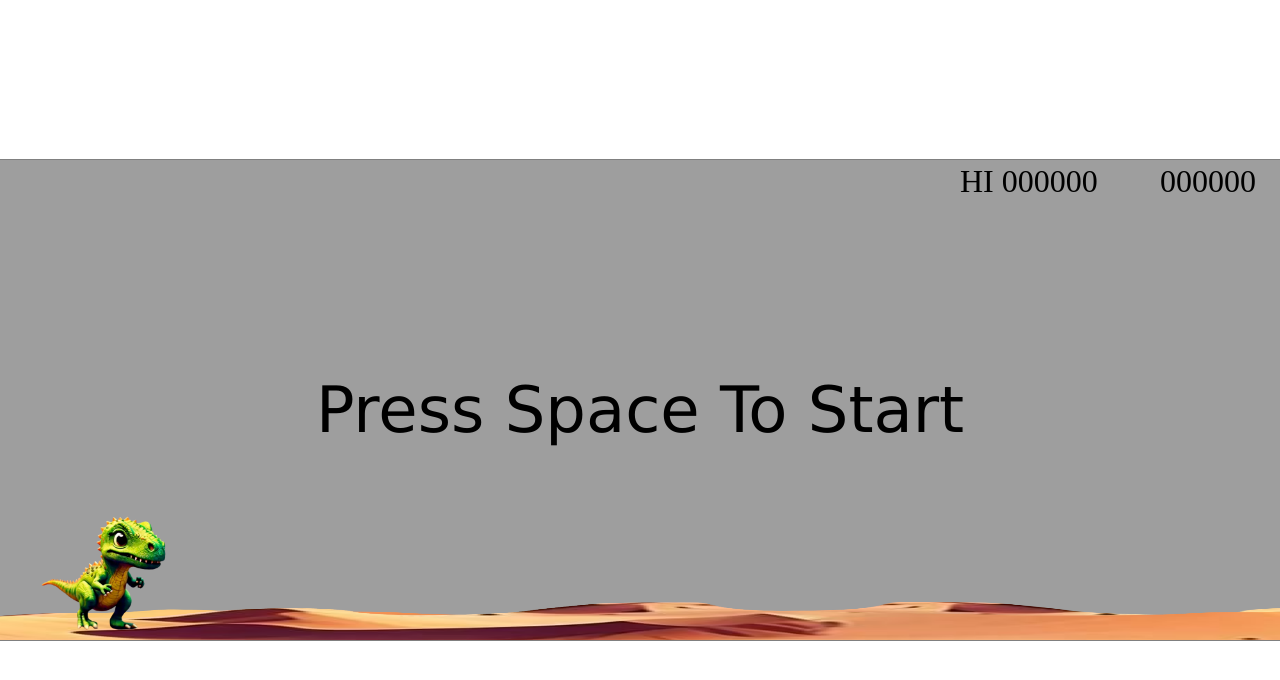
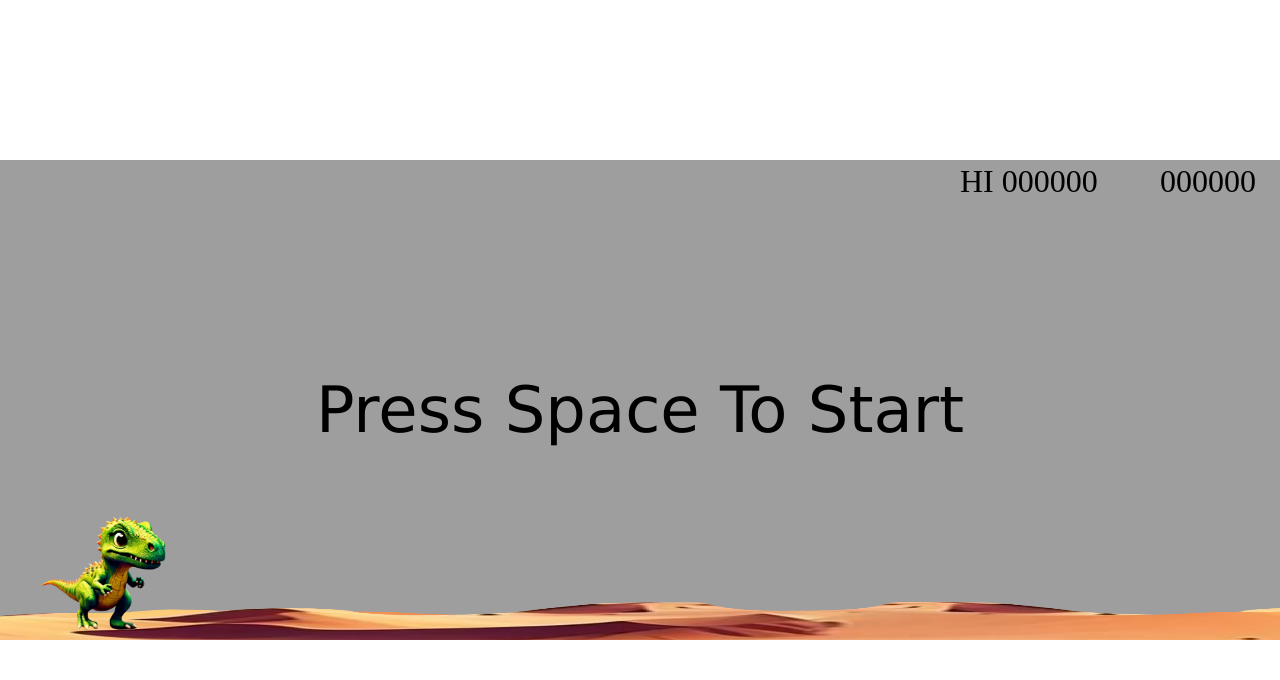
Before and after one commit to saketj21/Dino_Game_CS455, a plain HTML site: page index.html in a window 1280 px wide. Drawn offline with Linux system fonts and the light colour scheme.

Commit message:
Resolve Issue#31

```diff
--- a/index.html
+++ b/index.html
@@ -10,15 +10,19 @@
         padding: 0px;
         margin: 0px;
       }
-      body {
+      html, body {
+        margin: 0;
+        padding: 0;
+        overflow: hidden; /* Prevent scrollbars */
+        width: 100%;
+        height: 100%;
         display: flex;
+        justify-content: center;
         align-items: center;
-        justify-content: center;
-        flex-direction: column;
-        height: 100vh;
       }
+
       canvas {
-        border: 0.1px solid grey;
+        display: block; /* Remove any inline-block spacing */
       }
     </style>
     <script src="index.js" defer type="module"></script>
```
